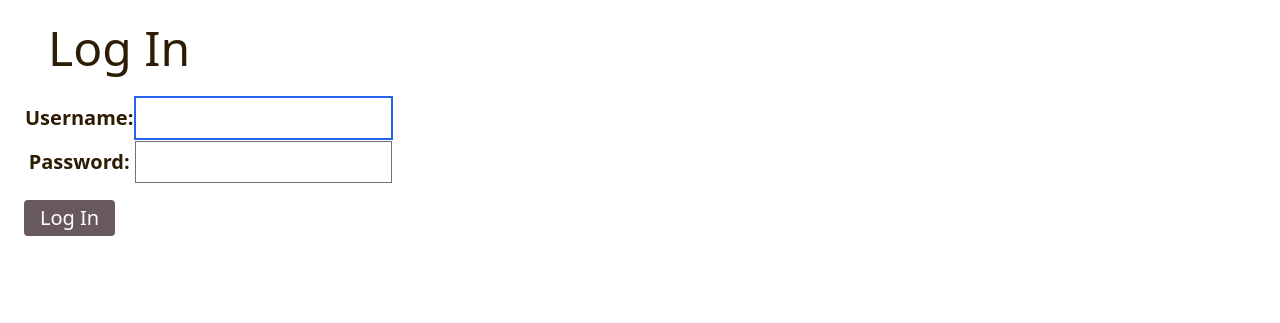
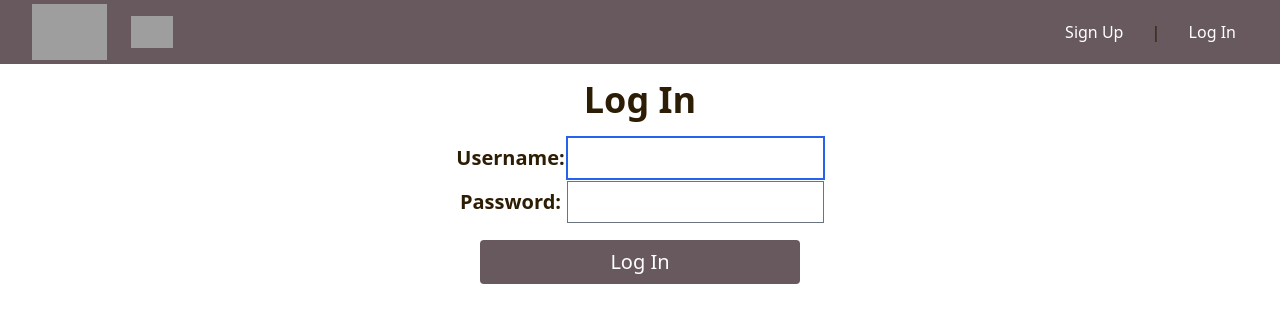
Before and after one commit to laurencmendoza/my-closet-tracker, a Django app: page /accounts/login/ in a window 1280 px wide. Shown: the top 323 px of the page. Run offline with Django 4.2, Linux system fonts and the light colour scheme; some libraries are stand-ins or nearby versions; grey boxes are pictures that could not be loaded.

Commit message:
edit styling of login and sign up and add message on clothing item list view if no clothing items

```diff
--- a/main_app/templates/home.html
+++ b/main_app/templates/home.html
@@ -26,8 +26,8 @@
 </div>
 {% else %}
 <div class="w-[80vw] border-[2px] border-brownwhite mx-auto my-6">
-    <h1 class="text-darkbrown text-center text-3xl my-4">Welcome to Wear It Out!</h1>
-    <p class="text-darkbrown text-center text-lg">Wear It Out is an application that allows you to log all of the items in your closet, and track your outfits.</p>
+    <h1 class="text-darkbrown text-center text-3xl mt-4 mb-8 font-bold">Welcome to Wear It Out!</h1>
+    <p class="text-darkbrown text-center text-lg mx-4">Wear It Out is an application that allows you to log all of the items in your closet, and track your outfits.</p>
     <p class="text-darkbrown text-center text-xl my-8">
         <span class="font-bold">Log in</span> or <span class="font-bold">sign up</span> to get started!
     </p>
--- a/main_app/templates/main_app/clothingitem_list.html
+++ b/main_app/templates/main_app/clothingitem_list.html
@@ -1,6 +1,7 @@
 {% extends 'base.html' %}
 {% block content %}
 
+{% if clothingitem_list %}
 <div class="grid grid-cols-1 sm:grid-cols-2 lg:grid-cols-3 xl:grid-cols-4 2xl:grid-cols-5">
 {% for clothingitem in clothingitem_list %}
 <div class="w-[300px] m-8 overflow-hidden border-brownwhite border-[2px]">
@@ -35,6 +36,9 @@
 </div>
 {% endfor %}
 </div>
+{% else %}
+<h1 class="m-4 text-darkbrown text-lg bg-brownwhite py-2 px-4">Nothing here yet! Click <span class="font-bold">Add to Closet</span> to create a new clothing item.</h1>
+{% endif %}
 
 
 {% endblock %}
--- a/main_app/templates/outfit_detail.html
+++ b/main_app/templates/outfit_detail.html
@@ -107,7 +107,7 @@
         {% endfor %}
     </div>
     {% else %}
-    <p class="px-4">No available clothing items</p>
+    <p class="px-4 my-6 text-darkbrown text-lg">No available clothing items</p>
     {% endif %}
 </div>
 
--- a/main_app/templates/registration/login.html
+++ b/main_app/templates/registration/login.html
@@ -1,23 +1,14 @@
-{% load static tailwind_tags %}
-<!DOCTYPE html>
-<html lang="en">
-<head>
-    <meta charset="UTF-8">
-    <meta name="viewport" content="width=device-width, initial-scale=1.0">
-    {% tailwind_css %}
-    <title>Log In</title>
-</head>
-<body class="m-6">
-    <h1 class="text-darkbrown text-5xl m-6">Log In</h1>
+{% extends 'base.html' %}
+{% block content %}
+    <h1 class="text-darkbrown text-4xl text-center m-4 font-bold">Log In</h1>
 
     <!-- Add the login form -->
-    <form method="POST" action="{% url 'login' %}" class="text-darkbrown text-xl">
+    <form method="POST" action="{% url 'login' %}" class="text-darkbrown text-xl w-[400px] mx-auto">
         {% csrf_token %}
-        <table class="text-darkbrown text-xl my-4">
+        <table class="text-darkbrown mx-auto my-4">
             {{form.as_table}}
         </table>
         <input type="hidden" name="next" value="{{ next }}">
-        <button type="submit" class="bg-brown py-1 px-4 text-white rounded hover:bg-darkbrown">Log In</button>
+        <button type="submit" class="bg-brown py-2 px-4 w-[80%] ml-[40px] text-white rounded hover:bg-darkbrown">Log In</button>
     </form>
-</body>
-</html>
+{% endblock %}
--- a/main_app/templates/registration/signup.html
+++ b/main_app/templates/registration/signup.html
@@ -2,16 +2,16 @@
 {% block content %}
 
 
-<h1 class="text-darkbrown text-5xl m-6">Sign Up</h1>
+<h1 class="text-darkbrown text-4xl m-6 font-bold">Sign Up</h1>
 
 <p class="text-red m-6">{{ error_message }}</p>
 
 <form method="POST" action="{% url 'signup' %}" class="m-6">
     {% csrf_token %}
-    <table class="py-2">
+    <table class="w-[600px]">
         {{ form.as_table }}
     </table>
-    <input type="submit" class="bg-brown mt-6 hover:bg-darkbrown text-white w-[140px] h-[40px] rounded-md" value="Sign Up">
+    <input type="submit" class="bg-brown mt-10 hover:bg-darkbrown text-white w-[400px] h-[40px] rounded-md" value="Sign Up">
 </form>
 
 {% endblock %}
--- a/theme/static/css/dist/styles.css
+++ b/theme/static/css/dist/styles.css
@@ -854,6 +854,11 @@ select {
   margin-bottom: 2rem;
 }
 
+.mx-6 {
+  margin-left: 1.5rem;
+  margin-right: 1.5rem;
+}
+
 .mb-2 {
   margin-bottom: 0.5rem;
 }
@@ -916,6 +921,50 @@ select {
 
 .mb-10 {
   margin-bottom: 2.5rem;
+}
+
+.ml-10 {
+  margin-left: 2.5rem;
+}
+
+.ml-\[\] {
+  margin-left: ;
+}
+
+.ml-\[200px\] {
+  margin-left: 200px;
+}
+
+.ml-\[10px\] {
+  margin-left: 10px;
+}
+
+.ml-\[20px\] {
+  margin-left: 20px;
+}
+
+.ml-\[30px\] {
+  margin-left: 30px;
+}
+
+.ml-\[40px\] {
+  margin-left: 40px;
+}
+
+.ml-8 {
+  margin-left: 2rem;
+}
+
+.ml-auto {
+  margin-left: auto;
+}
+
+.ml-\[50px\] {
+  margin-left: 50px;
+}
+
+.ml-\[0px\] {
+  margin-left: 0px;
 }
 
 .block {
@@ -1170,6 +1219,26 @@ select {
 
 .w-\[70vw\] {
   width: 70vw;
+}
+
+.w-full {
+  width: 100%;
+}
+
+.w-\[80\%\] {
+  width: 80%;
+}
+
+.w-\[80\] {
+  width: 80;
+}
+
+.w-\[5300px\] {
+  width: 5300px;
+}
+
+.w-\[600px\] {
+  width: 600px;
 }
 
 .min-w-max {
```
Lines whose indentation alone changed are shown as unchanged.
